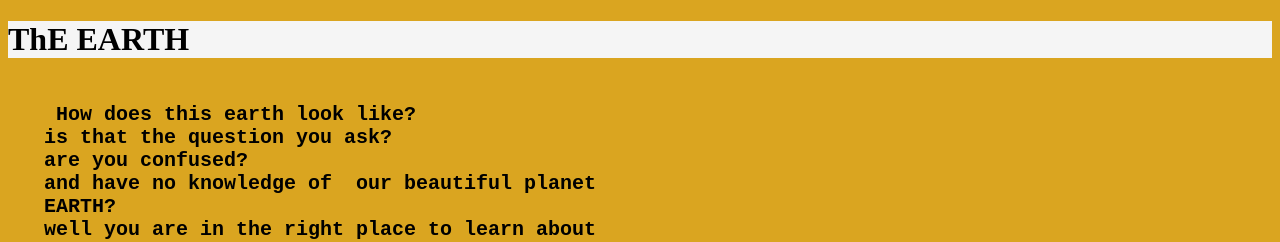
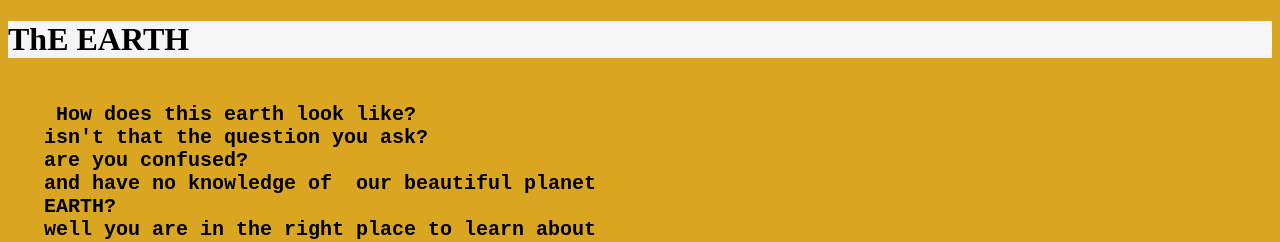
Before and after one commit to davies420/assignment, a plain HTML site: page figma/figma/project 2.html in a window 1280 px wide. Shown: the top 242 px of the page. Drawn offline with Linux system fonts and the light colour scheme.

Commit message:
first commit

```diff
--- a/figma/figma/index.html
+++ b/figma/figma/project 2.html
@@ -18,7 +18,7 @@
       <h1>  ThE EARTH</h1>
      <pre><h3 class="oboy"><b>
     How does this earth look like?
-   is that the question you ask?
+   isn't that the question you ask?
    are you confused?
    and have no knowledge of  our beautiful planet
    EARTH?
```
